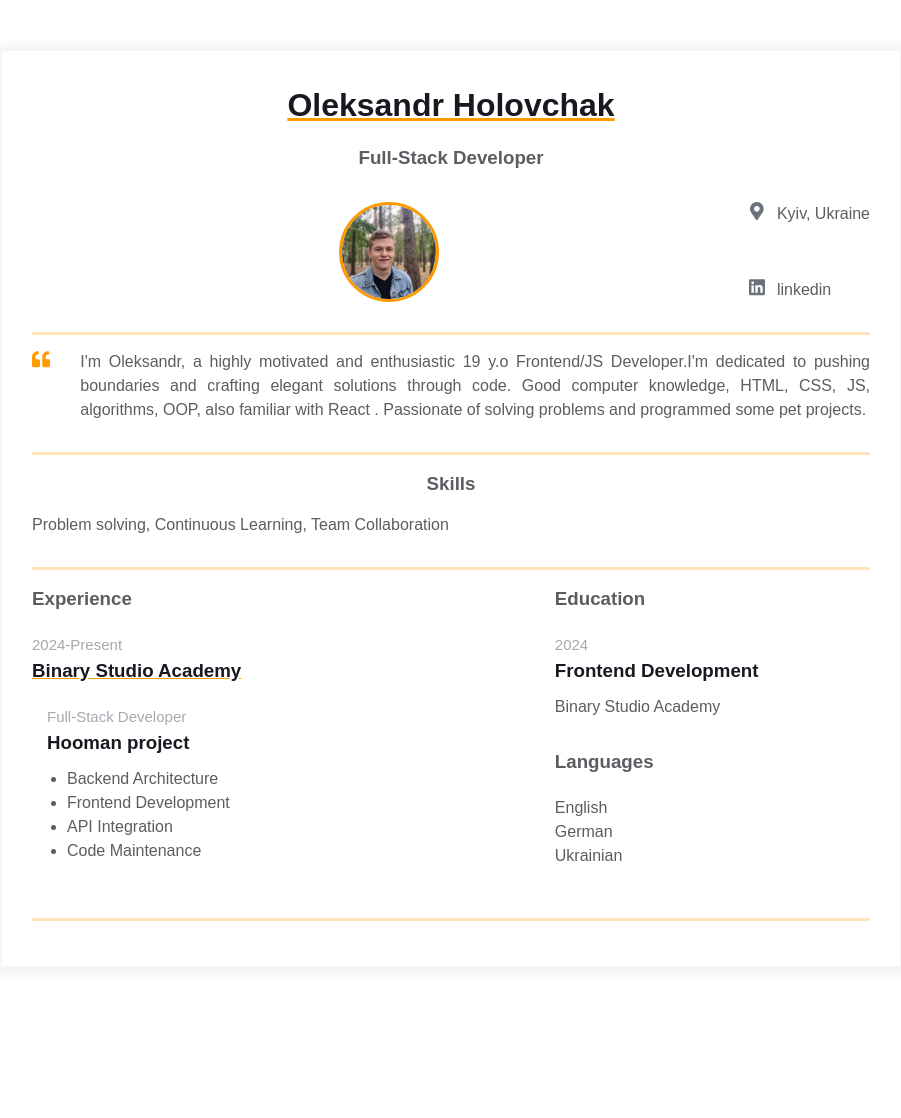
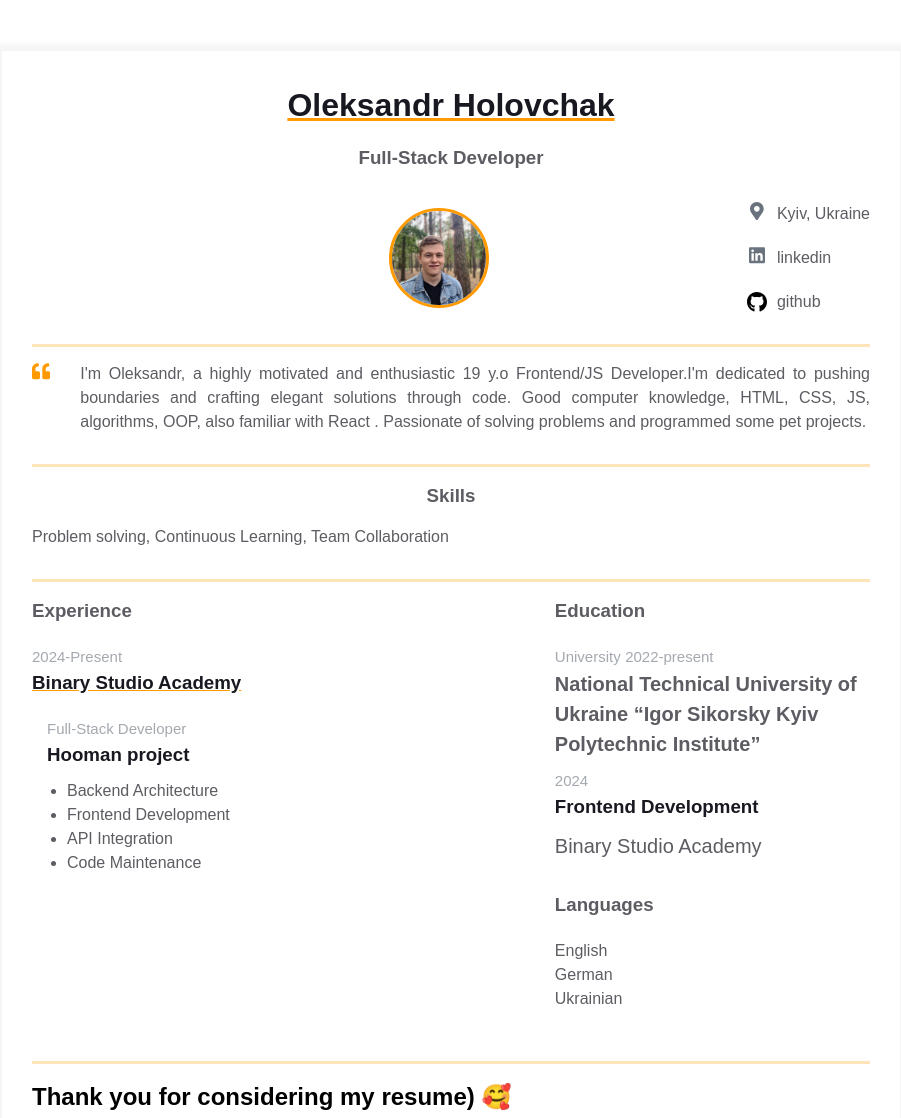
Before and after one commit to Oleksandr511/homepage, a plain HTML site: page index.html in a window 1280 px wide. Shown: the whole page, without its empty margins (189-1090 px from the left). Before the commit the page ends 1017 px from the top, so only its background shows below. Drawn offline with Linux system fonts and the light colour scheme.

Commit message:
added enhancements

```diff
--- a/index.html
+++ b/index.html
@@ -1,11 +1,11 @@
 <!DOCTYPE html>
-<html>
+<html lang="en">
 
 <head>
-  <meta charset="UTF-8" />
-  <meta name="viewport" content="width=device-width, initial-scale=1" />
+  <meta charset="UTF-8">
+  <meta name="viewport" content="width=device-width, initial-scale=1">
   <title>Résumé</title>
-  <link rel="stylesheet" href="styles.css" />
+  <link rel="stylesheet" href="styles.css">
 </head>
 
 <body>
@@ -20,7 +20,7 @@
             <div class="contact-info__block"></div>
 
             <div class="contact-info__block contact-info__block--center">
-              <img class="contact-info__avatar" src="assets/avatar.png" alt="Avatar" />
+              <img class="contact-info__avatar" src="assets/avatar.png" alt="Avatar">
             </div>
 
             <div class="contact-info__block">
@@ -49,6 +49,15 @@
                   </svg>
                 </div>
                 <span>linkedin</span>
+              </a>
+              <a href="https://github.com/Oleksandr511" rel="author" class="contact-info__item">
+                <div class="contact-info__item-icon-wrapper">
+                  <svg xmlns="http://www.w3.org/2000/svg" viewBox="0 0 496 512">
+                    <path
+                      d="M165.9 397.4c0 2-2.3 3.6-5.2 3.6-3.3 .3-5.6-1.3-5.6-3.6 0-2 2.3-3.6 5.2-3.6 3-.3 5.6 1.3 5.6 3.6zm-31.1-4.5c-.7 2 1.3 4.3 4.3 4.9 2.6 1 5.6 0 6.2-2s-1.3-4.3-4.3-5.2c-2.6-.7-5.5 .3-6.2 2.3zm44.2-1.7c-2.9 .7-4.9 2.6-4.6 4.9 .3 2 2.9 3.3 5.9 2.6 2.9-.7 4.9-2.6 4.6-4.6-.3-1.9-3-3.2-5.9-2.9zM244.8 8C106.1 8 0 113.3 0 252c0 110.9 69.8 205.8 169.5 239.2 12.8 2.3 17.3-5.6 17.3-12.1 0-6.2-.3-40.4-.3-61.4 0 0-70 15-84.7-29.8 0 0-11.4-29.1-27.8-36.6 0 0-22.9-15.7 1.6-15.4 0 0 24.9 2 38.6 25.8 21.9 38.6 58.6 27.5 72.9 20.9 2.3-16 8.8-27.1 16-33.7-55.9-6.2-112.3-14.3-112.3-110.5 0-27.5 7.6-41.3 23.6-58.9-2.6-6.5-11.1-33.3 2.6-67.9 20.9-6.5 69 27 69 27 20-5.6 41.5-8.5 62.8-8.5s42.8 2.9 62.8 8.5c0 0 48.1-33.6 69-27 13.7 34.7 5.2 61.4 2.6 67.9 16 17.7 25.8 31.5 25.8 58.9 0 96.5-58.9 104.2-114.8 110.5 9.2 7.9 17 22.9 17 46.4 0 33.7-.3 75.4-.3 83.6 0 6.5 4.6 14.4 17.3 12.1C428.2 457.8 496 362.9 496 252 496 113.3 383.5 8 244.8 8zM97.2 352.9c-1.3 1-1 3.3 .7 5.2 1.6 1.6 3.9 2.3 5.2 1 1.3-1 1-3.3-.7-5.2-1.6-1.6-3.9-2.3-5.2-1zm-10.8-8.1c-.7 1.3 .3 2.9 2.3 3.9 1.6 1 3.6 .7 4.3-.7 .7-1.3-.3-2.9-2.3-3.9-2-.6-3.6-.3-4.3 .7zm32.4 35.6c-1.6 1.3-1 4.3 1.3 6.2 2.3 2.3 5.2 2.6 6.5 1 1.3-1.3 .7-4.3-1.3-6.2-2.2-2.3-5.2-2.6-6.5-1zm-11.4-14.7c-1.6 1-1.6 3.6 0 5.9 1.6 2.3 4.3 3.3 5.6 2.3 1.6-1.3 1.6-3.9 0-6.2-1.4-2.3-4-3.3-5.6-2z" />
+                  </svg>
+                </div>
+                <span>github</span>
               </a>
             </div>
           </div>
@@ -118,6 +127,14 @@
                 <div class="additional-info__education">
                   <h3 class="additional-info__education-header">Education</h3>
                   <div class="additional-info__education-university">
+                    <span class="additional-info__education-university-durability">University</span>
+                    <span class="additional-info__education-university-durability">2022-present</span>
+                    <h3 class="additional-info__education-university-name">
+                      National Technical University of Ukraine
+                      “Igor Sikorsky Kyiv Polytechnic Institute”
+                    </h3>
+                  </div>
+                  <div class="additional-info__education-university">
                     <span class="additional-info__education-university-durability">2024</span>
                     <h3 class="additional-info__education-university-speciality">
                       Frontend Development
@@ -141,8 +158,14 @@
           </div>
         </div>
       </div>
+      <div class="container">
+        <div>
+          <h2>Thank you for considering my resume) &#x1F970;</h2>
+        </div>
+      </div>
     </div>
   </main>
+
 </body>
 
 </html>
--- a/styles.css
+++ b/styles.css
@@ -49,7 +49,7 @@
     margin-bottom: 15px;
   }
 
-  @media screen and (max-width: 576px) {
+  @media screen and (width <= 576px) {
     .main-info,
     .contact_info_container {
       flex-direction: column;
@@ -131,6 +131,7 @@
   object-fit: cover;
   border: 3px solid;
   border-color: var(--text-decoration-color);
+  margin-left: 100px;
 }
 
 
@@ -250,6 +251,12 @@
     text-align: left;
     margin-bottom: 10px;
   }
+  .additional-info__education-university-name {
+    color: var(--primary-text-color);
+    text-align: left;
+    margin-bottom: 10px;
+    font-size: 20px;
+  }
 
   .additional-info__education-university-name {
     color: var(--secondary-text-color);
@@ -268,3 +275,7 @@
   .additional-info__languages-item {
     color: var(--secondary-text-color);
   }
+
+.footer {
+    color: var(--secondary-text-color);
+}
```
